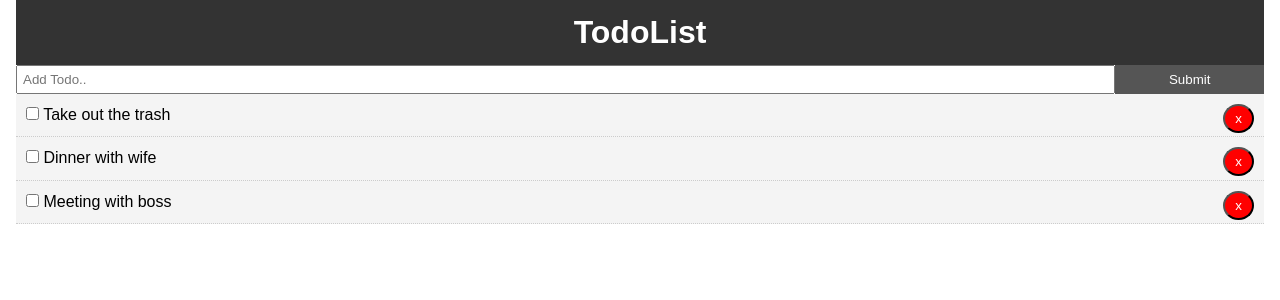
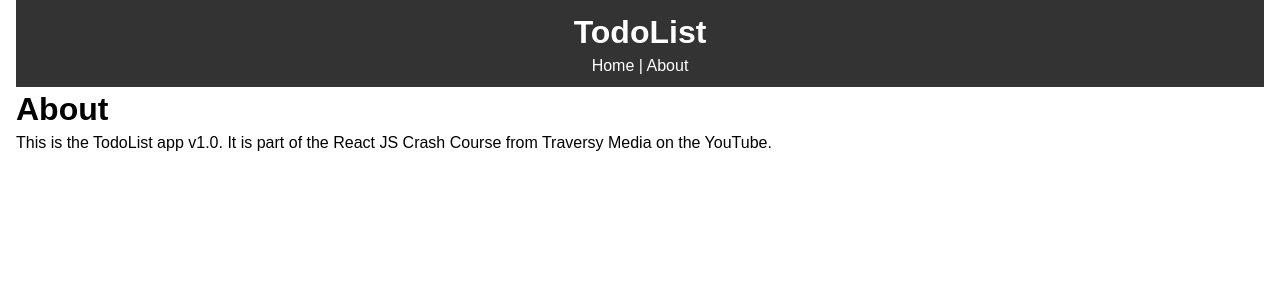
Before and after one commit to jaoist/react-crash-todo, a React (Create React App) app: page /about in a window 1280 px wide. Shown: the top 300 px of the page. Built offline with nearby package versions, Linux system fonts and the light colour scheme.

Commit message:
Added Routes, About/Home page links

```diff
--- a/src/App.js
+++ b/src/App.js
@@ -1,7 +1,10 @@
 import React, { Component } from 'react';
+
+import { BrowserRouter as Router, Route } from 'react-router-dom'
 import Header from './components/layout/Header'
 import Todos from './components/Todos';
 import AddTodo from './components/AddTodo'
+import About from './components/pages/About'
 import uuid from 'uuid';
 
 import './App.css'
@@ -28,12 +31,14 @@
   }
   // Toggle complete
   markComplete = (id) => {
-    this.setState({todos: this.state.todos.map(todo => {
+    this.setState({
+      todos: this.state.todos.map(todo => {
         if (todo.id === id) {
           todo.completed = !todo.completed
         }
         return todo
-    })});
+      })
+    });
   }
 
   // Delete Todo
@@ -47,21 +52,28 @@
       title,
       completed: false
     }
-    this.setState({ todos: [...this.state.todos, newTodo ]})
+    this.setState({ todos: [...this.state.todos, newTodo] })
   }
 
   render() {
     return (
+      <Router>
         <div className="App">
           <div className="container">
             <Header />
+            <Route exact path="/" render={props => (
+              <React.Fragment>
                 <AddTodo addTodo={this.addTodo} />
                 <Todos todos={this.state.todos}
                   markComplete={this.markComplete}
                   delTodo={this.delTodo} /> {/*'todos' sets a property on the Todos object, as does markComplete */}
+              </React.Fragment>
+            )} />
+            <Route path="/about" component={ About } />
           </div>
+        </div>
+      </Router>
 
-      </div>
     );
   }
 }
--- a/src/components/layout/Header.js
+++ b/src/components/layout/Header.js
@@ -1,4 +1,5 @@
 import React from 'react';
+import { Link } from 'react-router-dom';
 
 // Functional component
 
@@ -6,6 +7,7 @@
   return (
     <header style={headerStyle}>
       <h1>TodoList</h1>
+      <Link to="/" style={ linkStyle }>Home</Link> | <Link to="/about" style={ linkStyle }>About</Link>
     </header>
   )
 }
@@ -17,4 +19,9 @@
   padding: '10px'
 }
 
+const linkStyle = {
+  color: '#fff',
+  textDecoration: 'none'
+}
+
 export default Header;
--- /dev/null
+++ b/src/components/pages/About.js
@@ -0,0 +1,14 @@
+import React from 'react'
+
+function About() {
+    return (
+        <React.Fragment> {/* Needed for JSX to insert container element without making a div */}
+            <h1>About</h1>
+            <p>This is the TodoList app v1.0.
+                It is part of the React JS Crash Course from Traversy Media on the YouTube.
+            </p>
+        </React.Fragment>
+    )
+}
+
+export default About;
```
Lines whose indentation alone changed are shown as unchanged.
